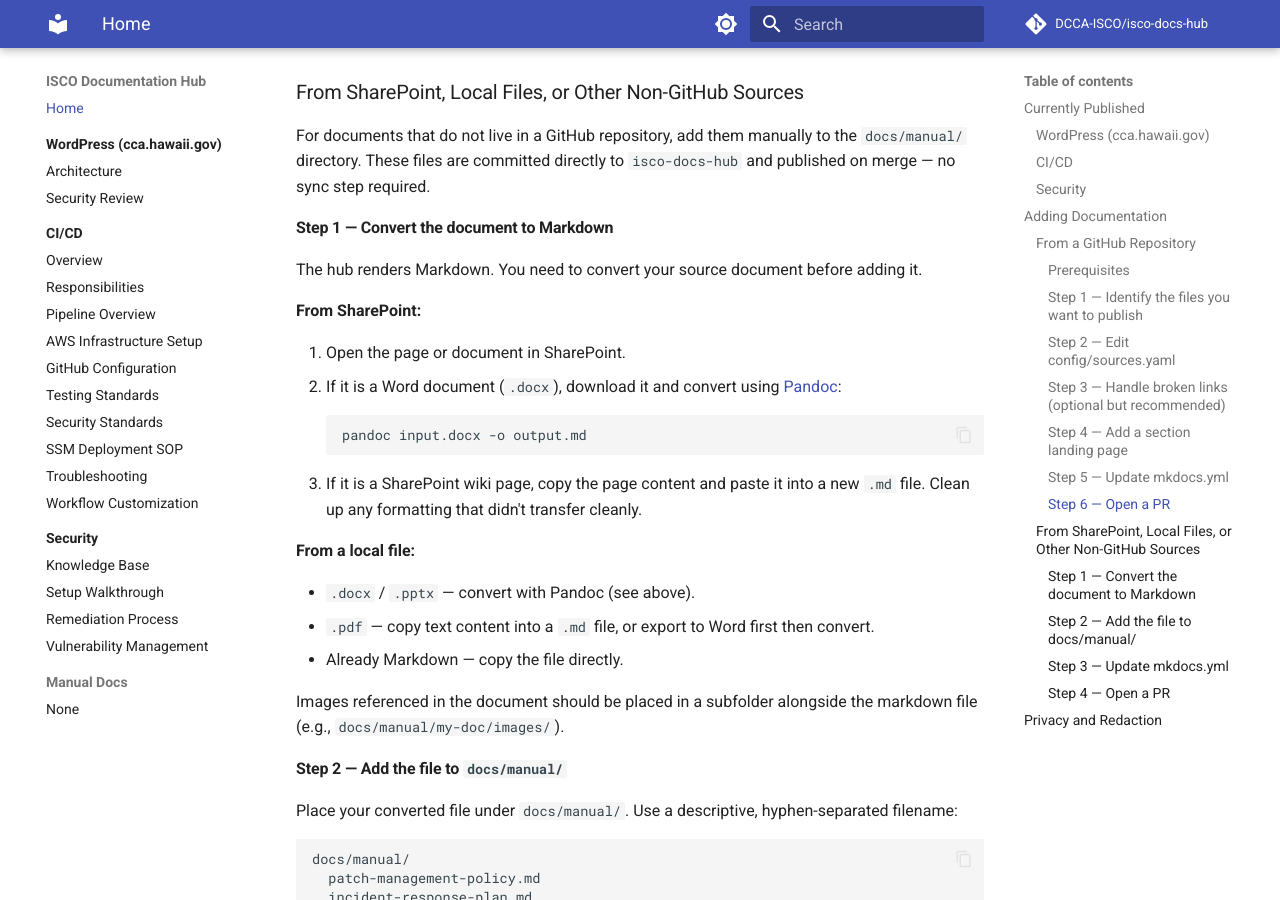
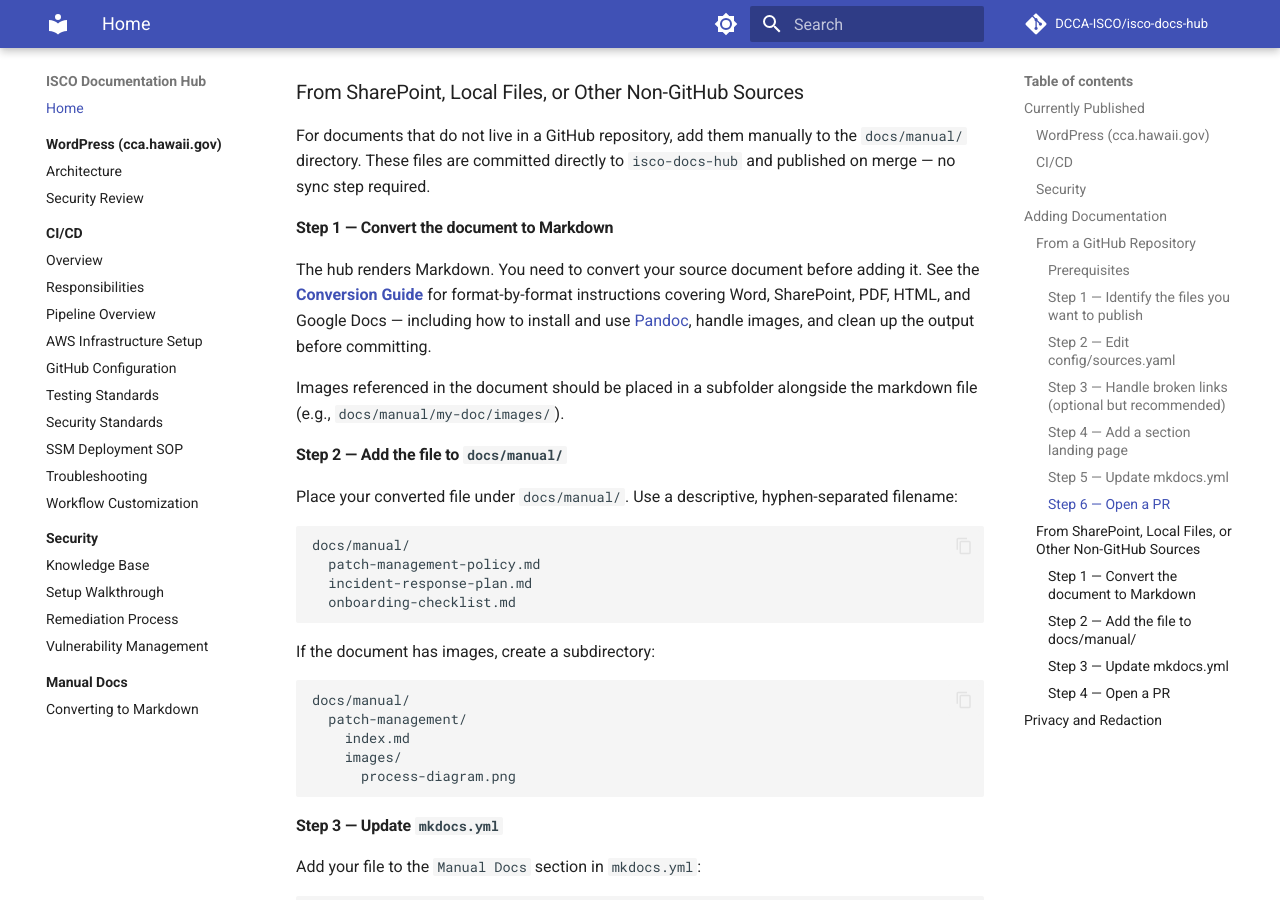
Before and after one commit to DCCA-ISCO/isco-docs-hub, an MkDocs documentation site: the page built from docs/index.md, in a window 1280 px wide and 900 px high, scrolled down 3645 px. Built offline with MkDocs 1.6.1 and Material for MkDocs 9.7.7, drawn with Linux system fonts in a browser that asks for light colours; comment, search, counter and statistics services are not loaded.

Commit message:
add conversion guide for non-GH docs; link from home page

````diff
--- a/docs/index.md
+++ b/docs/index.md
@@ -135,22 +135,7 @@ For documents that do not live in a GitHub repository, add them manually to the
 
 #### Step 1 — Convert the document to Markdown
 
-The hub renders Markdown. You need to convert your source document before adding it.
-
-**From SharePoint:**
-
-1. Open the page or document in SharePoint.
-2. If it is a Word document (`.docx`), download it and convert using [Pandoc](https://pandoc.org/):
-   ```
-   pandoc input.docx -o output.md
-   ```
-3. If it is a SharePoint wiki page, copy the page content and paste it into a new `.md` file. Clean up any formatting that didn't transfer cleanly.
-
-**From a local file:**
-
-- `.docx` / `.pptx` — convert with Pandoc (see above).
-- `.pdf` — copy text content into a `.md` file, or export to Word first then convert.
-- Already Markdown — copy the file directly.
+The hub renders Markdown. You need to convert your source document before adding it. See the **[Conversion Guide](manual/converting-to-markdown.md)** for format-by-format instructions covering Word, SharePoint, PDF, HTML, and Google Docs — including how to install and use [Pandoc](https://pandoc.org/), handle images, and clean up the output before committing.
 
 Images referenced in the document should be placed in a subfolder alongside the markdown file (e.g., `docs/manual/my-doc/images/`).
 
--- a/mkdocs.yml
+++ b/mkdocs.yml
@@ -79,4 +79,5 @@ nav:
     - Remediation Process: imported/security/remediation-process.md
     - Vulnerability Management: imported/security/vulnerability-management-process.md
   - Manual Docs:
-    - docs/manual/index.md
+    - manual/index.md
+    - Converting to Markdown: manual/converting-to-markdown.md
````
Also changed, not shown: docs/manual/converting-to-markdown.md (added, +163 -0 lines).
